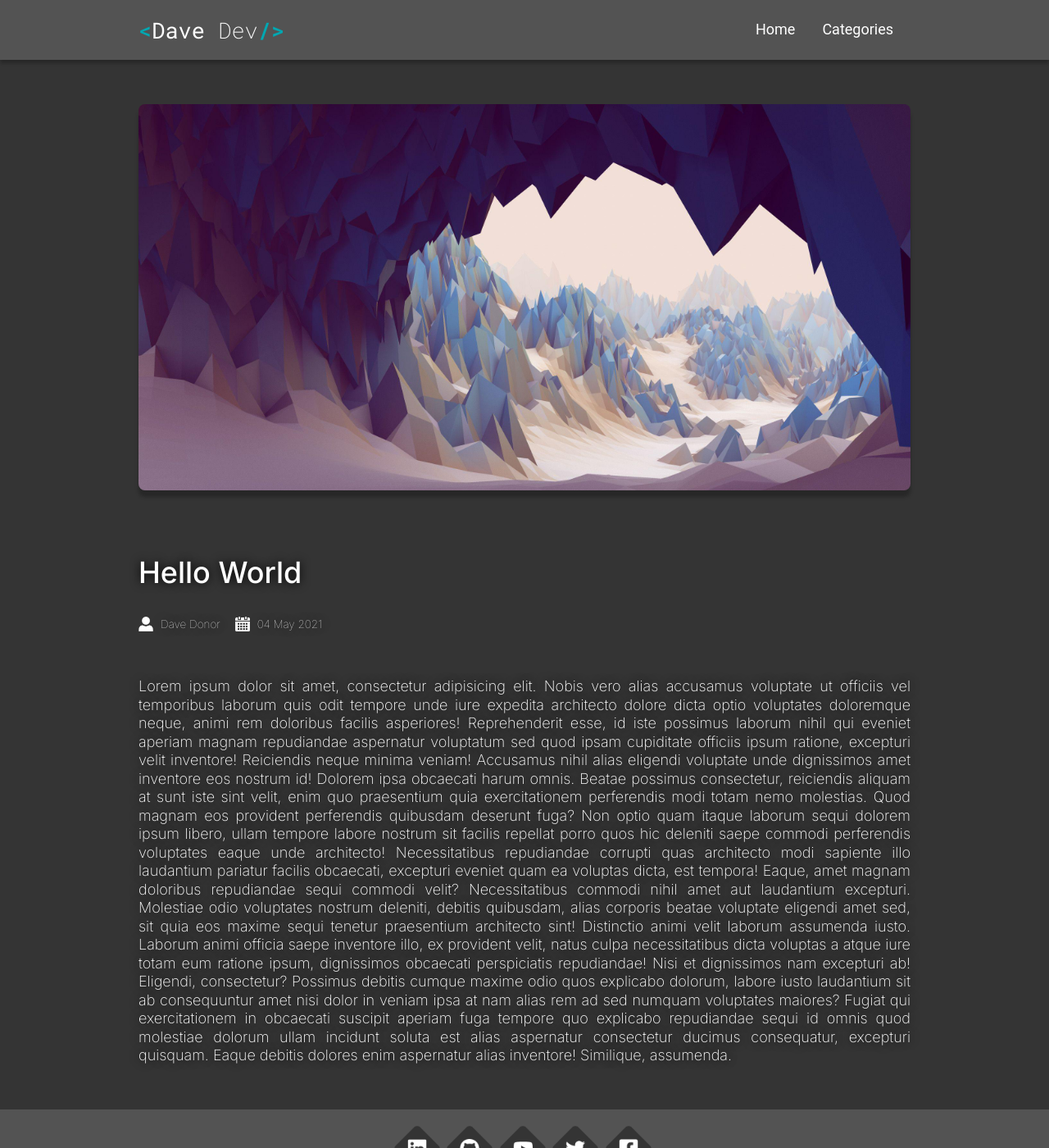
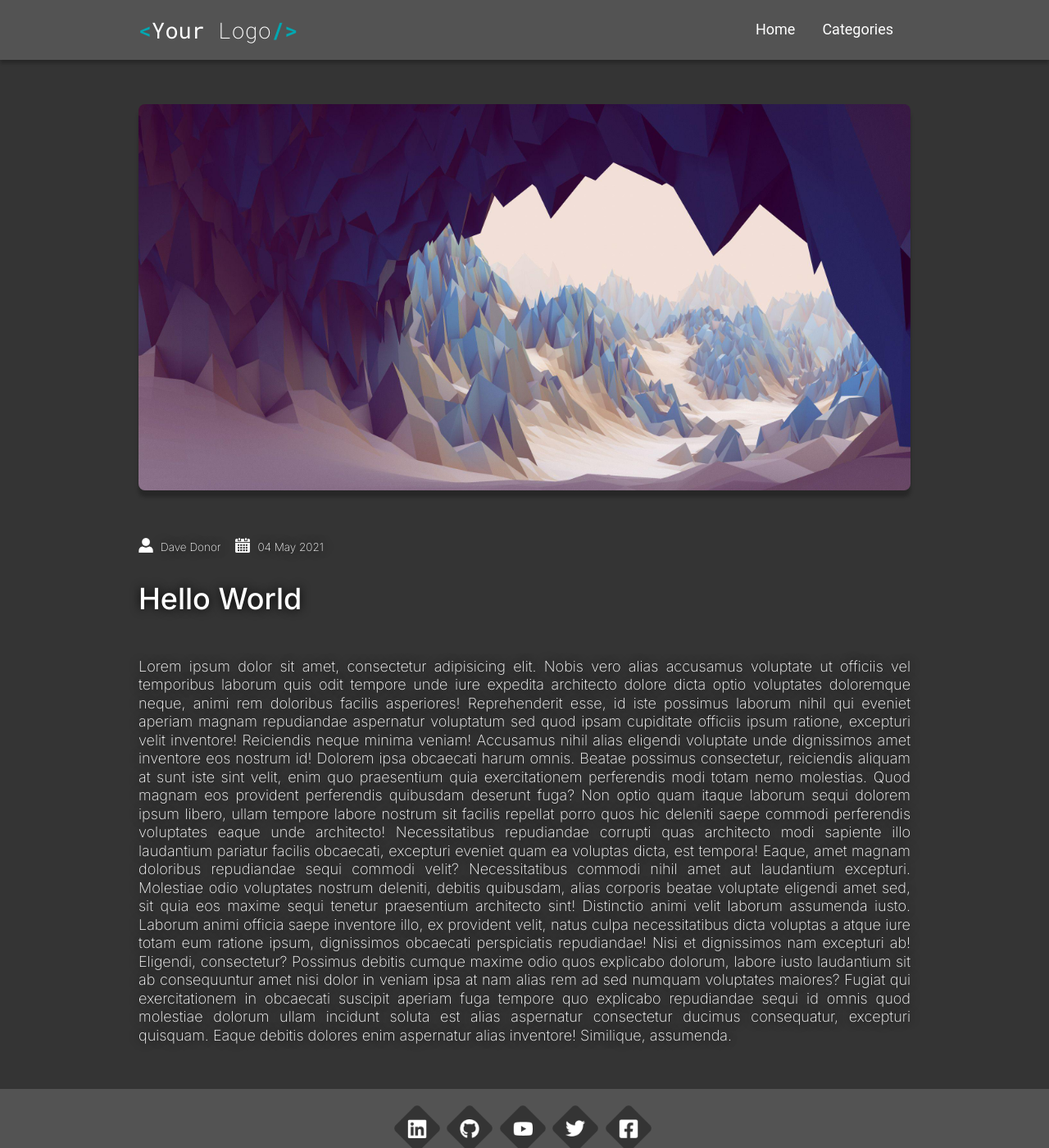
Before and after one commit to Dawid93/SampleJekyllTheme, a Jekyll site: the page built from _posts/2021-05-04-hello-world-kopia 10.md, in a window 1280 px wide and 1400 px high. Shown: the whole window at 82% size. Built offline with Jekyll 4.4.1, drawn with Linux system fonts in a browser that asks for light colours.

Commit message:
Create separate include with post additional info like author and date

```diff
--- a/_includes/navigation.html
+++ b/_includes/navigation.html
@@ -1,6 +1,6 @@
 <nav class="navigation">
     <ul class="navigation__items container">
-        <li class="navigation__item navigation__item--logo"><a class="navigation__text" href="#"><span><span class="logo logo__dave">Dave </span><span class="logo logo__dev">Dev</span></a></li>
+        <li class="navigation__item navigation__item--logo"><a class="navigation__text" href="#"><span><span class="logo logo__dave">Your </span><span class="logo logo__dev">Logo</span></a></li>
         <li class="navigation__item navigation__item--link"><a class="navigation__text navigation__text--link" href="{{ site.url }}">Home</a></li>
         <li class="navigation__item navigation__item--link"><a class="navigation__text navigation__text--link" href="{{ site.url}}/categories">Categories</a></li>
         <li class="navigation__item navigation__item--toggle-js"><span class="navigation__toggle navigation__toggle--bars"></span></li>
--- /dev/null
+++ b/_includes/post_additional_info.html
@@ -0,0 +1,13 @@
+{% assign postAuthor = include.postAuthor %}
+{% assign postDate = include.postDate %}
+
+<div class="post__container post__container--horizontal">
+    <div class="post__container post__container--margin-right">
+        <img class="post__author--image" />
+        <span class="post__author">{{ postAuthor }}</span>
+    </div>
+    <div class="post__container post__container--margin-right">
+        <img class="post__date--image" />
+        <span class="post__date">{{ postDate | date_to_string }}</span>
+    </div>
+</div>
--- a/_layouts/article.html
+++ b/_layouts/article.html
@@ -20,7 +20,9 @@
 
             <article class="container article">
                 <section class="article__info">
-                    <h1 class="article article__title">{{ page.title }}</h1>
+                    {% include post_additional_info.html
+                        postAuthor = page.author
+                        postDate = page.date %}
 
                     <div class="categories">
                         {% for category in page.categories %}
@@ -30,16 +32,8 @@
                         {% endfor %}
                     </div>
 
-                    <div class="article__container article__container--horizontal">
-                        <div class="article__container article__container--margin-right">
-                            <img class="article__author--image" />
-                            <span class="article__author">{{ page.author }}</span>
-                        </div>
-                        <div class="article__container article__container--margin-right">
-                            <img class="article__date--image" />
-                            <span class="article__date">{{ page.date | date_to_string }}</span>
-                        </div>
-                    </div>
+
+                    <h1 class="article article__title">{{ page.title }}</h1>
                 </section>
 
                 <section class="section article__content">
--- a/_sass/modules/article.scss
+++ b/_sass/modules/article.scss
@@ -3,31 +3,6 @@
     font-weight: 300;
     line-height: 1.25rem;
     text-shadow: 0px 0px 12px black;
-
-    &__author {
-        font-size: .75rem;
-        font-weight: 100;
-
-        &--image {
-            margin-right: 0.5rem;
-            height: 1rem;
-            content: url(../../assets/img/common/author.png);
-        }
-    }
-
-    &__container {
-        display: flex;
-        align-items: center;
-
-        &--horizontal {
-            flex-direction: row;
-            justify-content: start;
-        }
-
-        &--margin-right {
-            padding-right: 1rem;
-        }
-    }
 
     &__content {
         img {
@@ -77,10 +52,6 @@
         box-shadow: 0 8px 4px $shadow-color;
     }
 
-    &__info {
-
-    }
-
     &__subtitle {
         font-size: 1.5rem;
     }
```
Also changed, not shown: _includes/banner.html (+3 -10 lines), _includes/post.html (+4 -10 lines).
